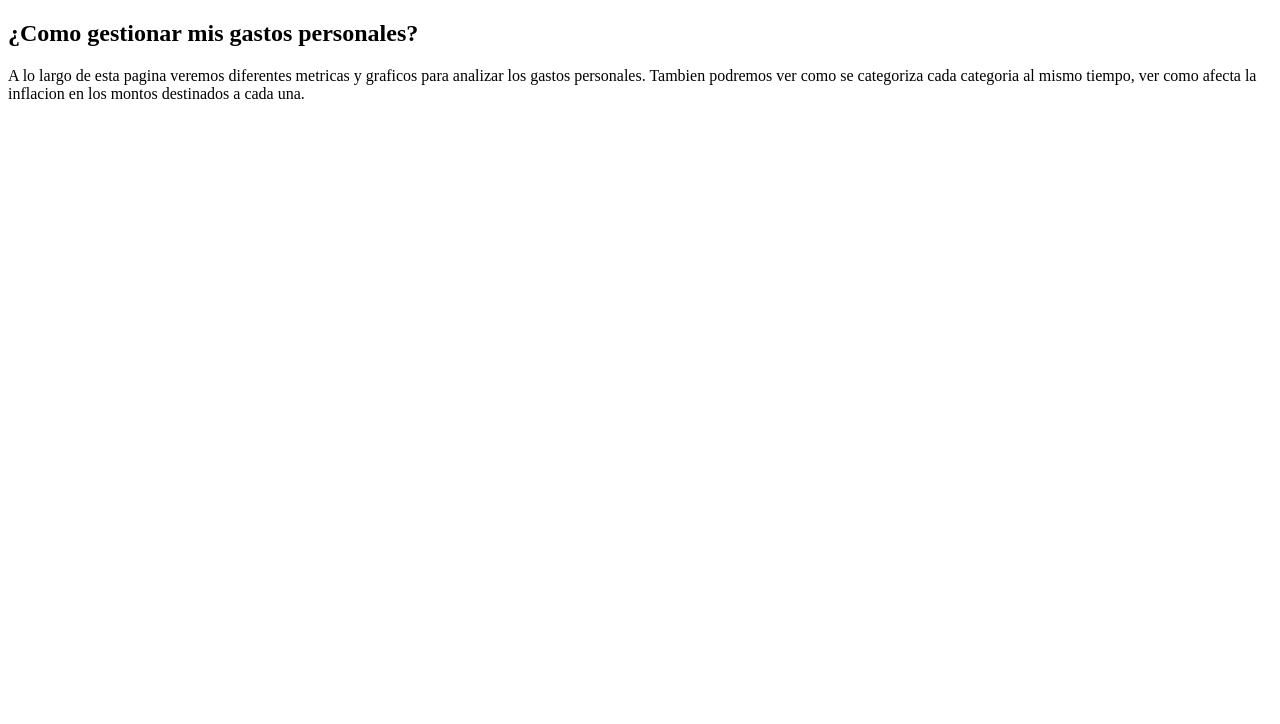
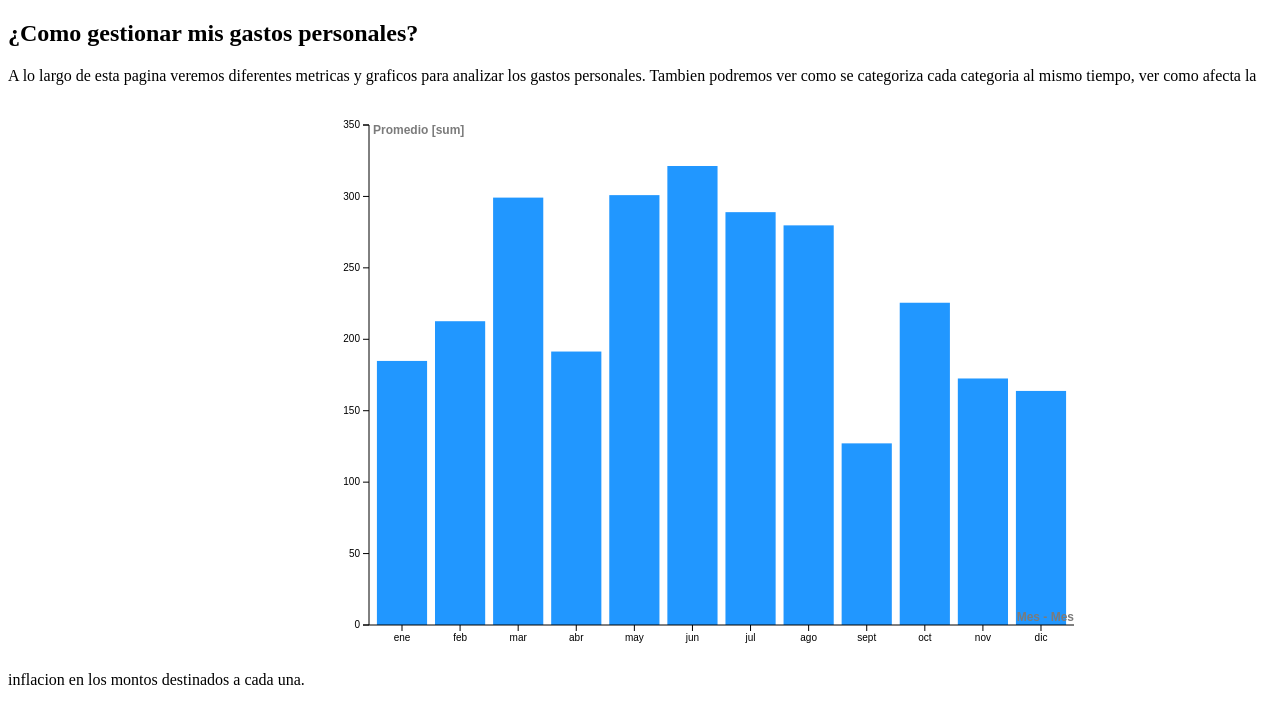
Before and after one commit to iamsanchezmartin/infovis, a plain HTML site: page TP Datos personales/Finanzas personales.html in a window 1280 px wide. Shown: the top 724 px of the page. Drawn offline with Linux system fonts and the light colour scheme; a script that the page names is missing.

Commit message:
Update Finanzas personales.html

```diff
--- a/TP Datos personales/Finanzas personales.html
+++ b/TP Datos personales/Finanzas personales.html
@@ -9,7 +9,7 @@
   <!-- Título en forma de pregunta -->
   <h2>¿Como gestionar mis gastos personales?</h2>
   </t>A lo largo de esta pagina veremos diferentes metricas y graficos para analizar los gastos personales. Tambien podremos ver como se categoriza cada categoria al mismo tiempo, ver como afecta la inflacion en los montos destinados a cada una.</t>
-
+  <object data="Grafico_de_distribucion_mensual.svg" type="image/svg+xml"></object>
   <div class="flourish-embed flourish-chart" data-src="visualisation/24831574"><script src="https://public.flourish.studio/resources/embed.js"></script><noscript><img src="https://public.flourish.studio/visualisation/24831574/thumbnail" width="100%" alt="chart visualization" /></noscript></div>
   <div class="flourish-embed flourish-chart" data-src="visualisation/25244263"><script src="https://public.flourish.studio/resources/embed.js"></script><noscript><img src="https://public.flourish.studio/visualisation/25244263/thumbnail" width="100%" alt="chart visualization" /></noscript></div>
   <div style="min-height:513px" id="datawrapper-vis-VVsN1"><script type="text/javascript" defer src="https://datawrapper.dwcdn.net/VVsN1/embed.js" charset="utf-8" data-target="#datawrapper-vis-VVsN1"></script><noscript><img src="https://datawrapper.dwcdn.net/VVsN1/full.png" alt="¿Cuál es el efecto de la inflación?¿y cual no? (Line chart)" /></noscript></div>
```
